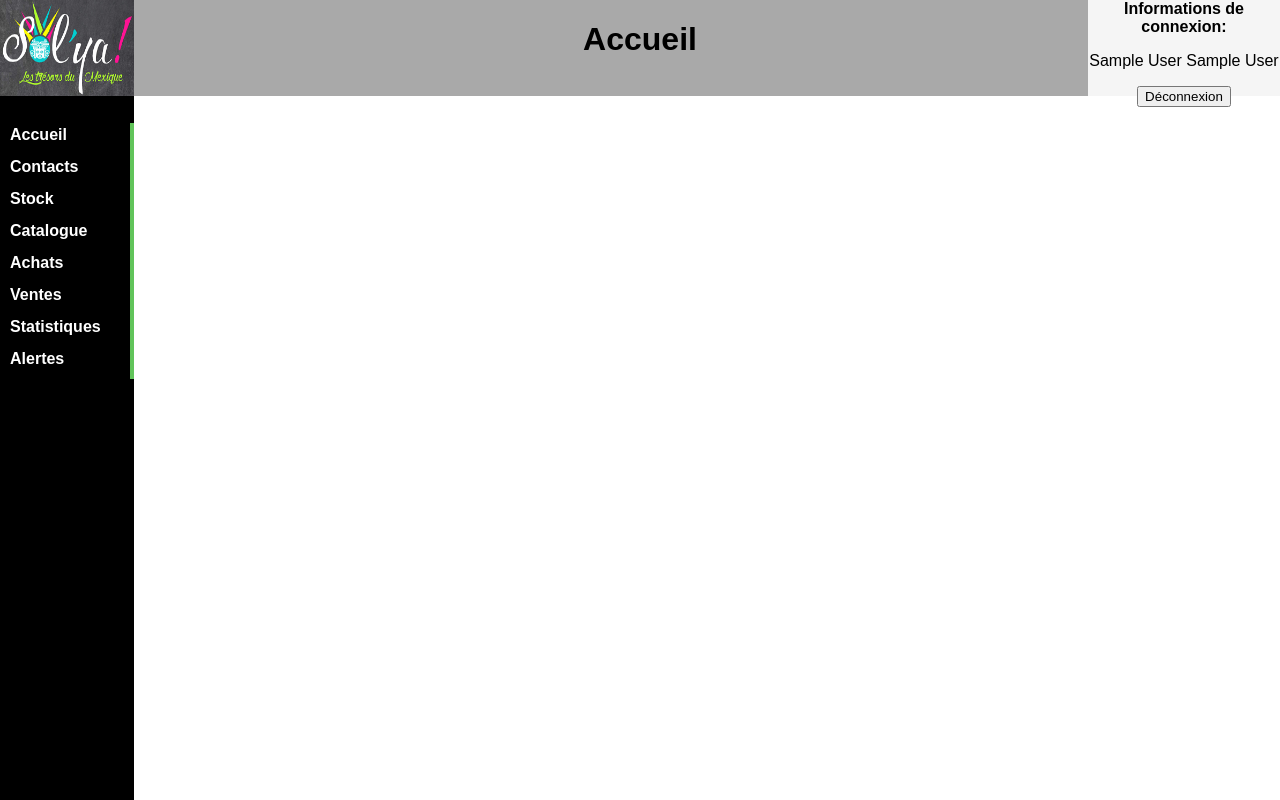
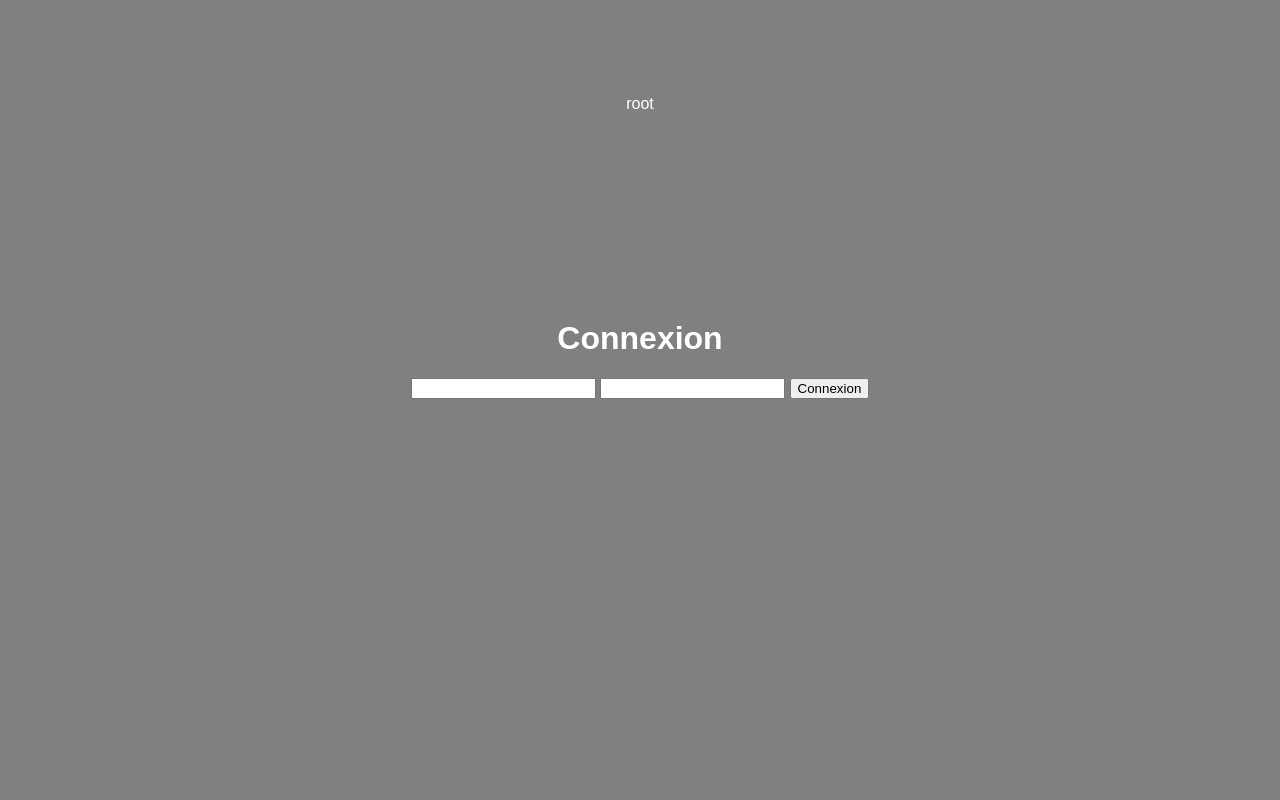
Before and after one commit to Arcken/SOLYA, a PHP site: page / in a window 1280 px wide. Run offline with PHP 8.4, Linux system fonts and the light colour scheme; the visitor is signed in with stand-in values (Sample User, id 1).

Commit message:
MEP Accueil

```diff
--- a/controler/control.php
+++ b/controler/control.php
@@ -6,22 +6,44 @@ require_once 'inc/model.inc';
 require      'security/user_control.php'; //connexion et control de connexion utilisateur
 
 $sPageTitle="Connexion";
+$sAction='root';
+
+if (isset($_REQUEST['Action'])) {
+    $sAction = $_REQUEST['Action'];
+}
 
 //Test si l'utilisateur est connecté si oui redirection à l'accueil.
- if (isset($_SESSION['auth']) && $_SESSION['auth'] == TRUE){
-     $sPageTitle="Accueil";
-     require 'view/view_home.php';
+ if (!isset($_SESSION['auth']) ){
+      $sAction='root';
+ }
 
- }
- else{
-     require 'view/view_connection.php';
- }
 
 
 /*----------------------------Traitement des données----------------------------*/
 switch ($sAction){
 
+    case "Deconnexion":
+        if(isset($_SESSION)){
+
+            session_destroy();
+            session_commit();
+            $_SESSION=array();
+            require 'index.php';
+            }
+            break;
 
 
-}
+    case "Accueil":
+    case "Connexion":
+
+        $sPageTitle="Accueil";
+        require 'view/view_home.php';
+
+        break;
+
+    case "root" :
+        require_once 'view/view_connection.php';
+
+    }
+    echo $sAction;
 ?>
--- a/css/style_connexion.css
+++ b/css/style_connexion.css
@@ -7,3 +7,20 @@ and open the template in the editor.
     Created on : 4 sept. 2015, 12:54:38
     Author     : Olivier
 */
+body{
+    background-color: grey;
+    //background-image: url(../files/Bandeau_SOLYA.png);
+    background-repeat: no-repeat;
+    background-position: center center;
+    text-align: center;
+    color:white;
+
+}
+
+#bloc_form_cnx{
+    position:relative;
+    margin-left: auto;
+    margin-right: auto;
+    top:40%;
+
+}
--- a/inc/model.inc
+++ b/inc/model.inc
@@ -5,13 +5,14 @@
  * @return information de l'utilisateur
  */
 function connect($login,$pwd){
+
 $cnx =  Connexion::getConnexion();
 $sql="SELECT * FROM utilisateur u "
             . "JOIN groupe g on u.GRP_ID = g.GRP_ID "
             . "WHERE UT_LOGIN=? AND UT_PASS=?";
     $param=[$login, $pwd];
     $cnx=  Connexion::getConnexion();
-    $stm = $cnx->prepare($sql) or die("Erreur dans las requête!<br/>".$sql."<br/>Requête annulé");
+    $stm = $cnx->prepare($sql) or die("Erreur dans la requête!<br/>".$sql."<br/>Requête annulé");
     $stm->execute($param);
 
 
--- a/view/view_connection.php
+++ b/view/view_connection.php
@@ -1,6 +1,11 @@
 <link type="text/css" href="css/style_connexion.css" rel="stylesheet" >
+<div id="bloc_form_cnx">
+
+    <h1 class="connexion"><?php echo $sPageTitle ?></h1>
+
     <form class="connexion" action ="index.php" method ="get" >
         <input type="text" require="required" name="login"></input>
         <input type="password" require="required" name="pwd"></input>
         <input type="submit" name ="Action" value="Connexion"></input>
     </form>
+</div>
--- a/view/view_header.php
+++ b/view/view_header.php
@@ -1,5 +1,5 @@
 <link type="text/css" href="css/style_header.css" rel="stylesheet">
-
+<?php print_r($_SESSION); ?>
 <div id="bloc_header">
      <!--Image du menu -->
     <img id='img_header' src='files/Bandeau_SOLYA.png'></img>
@@ -11,7 +11,11 @@
             <span><?php print_r($_SESSION['name']) ?></span>
             <span><?php print_r($_SESSION['lastname']) ?></span>
         </p>
-        <div id="ui_bloc_btn"><button id="ui_btn_deco" type =button name="deconnect" value="Déconnexion" onclick="">Déconnexion</button></div>
+        <div id="ui_bloc_btn">
+            <form action="index.php" >
+            <input id="ui_btn_deco" type="submit" name="Action" value="Deconnexion" ></input>
+            </form>
+        </div>
     </div>
 </div>
 <?php
--- a/view/view_menu.php
+++ b/view/view_menu.php
@@ -4,7 +4,7 @@
 <div id='cssmenu'>
     <!--Elements du Menu -->
 <ul>
-   <li><a href='index.php'><span>Accueil</span></a></li>
+   <li><a href='index.php?Action=Accueil'><span>Accueil</span></a></li>
    <li><a href='#'><span>Contacts</span></a>
       <ul>
          <li><a href='#'><span>Créer</span></a>
```
Lines whose indentation alone changed are shown as unchanged.
